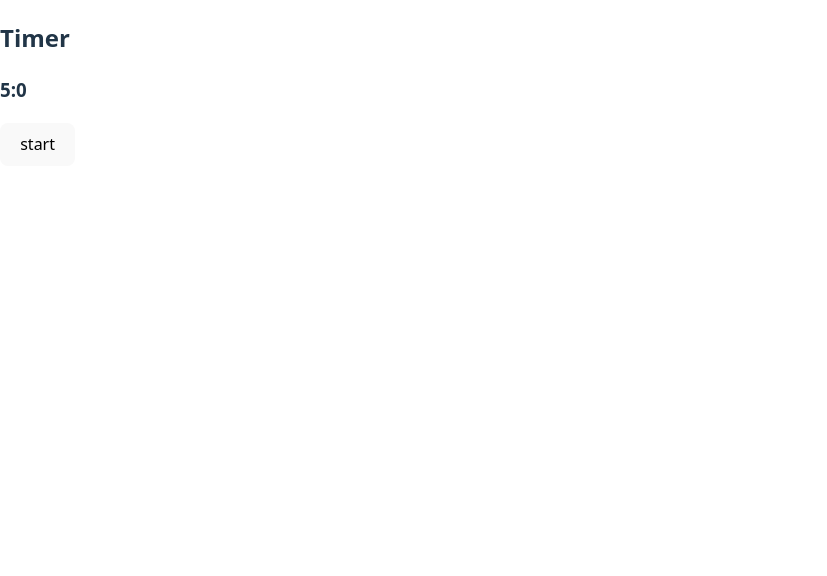
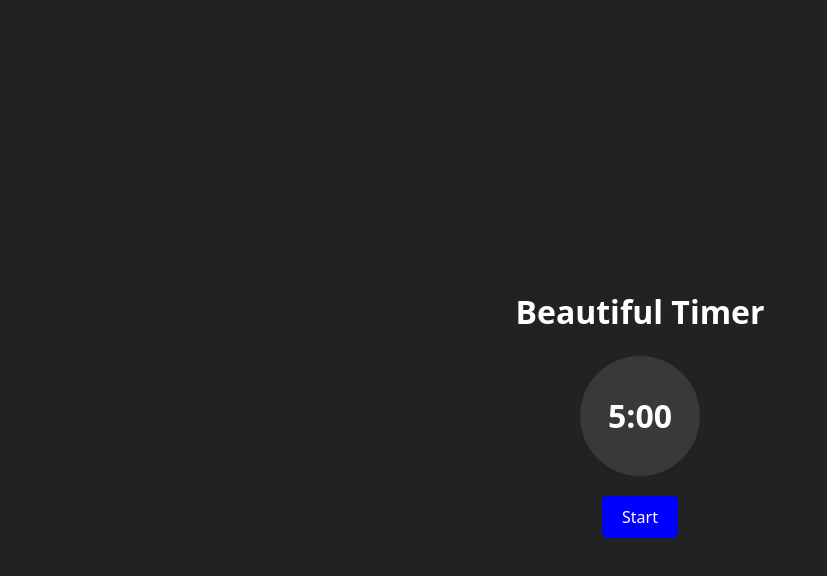
Before and after one commit to KavyaTJ/react-coding-challanges, a React (Vite) app: page /timer in a window 1280 px wide. Shown: the top 576 px of the page, without its empty margins (0-827 px from the left). Built offline with nearby package versions, Linux system fonts and the light colour scheme.

Commit message:
Updated styles for timer

```diff
--- /dev/null
+++ b/src/challenges/timer/Timer.module.css
@@ -0,0 +1,61 @@
+
+
+.timerContainer {
+    display: flex;
+    width: 100vw;
+    flex-direction: column;
+    align-items: center;
+    justify-content: center;
+    height: 100vh;
+    background-color: #222;
+    color: white;
+    text-align: center;
+
+
+}
+
+.timerTitle {
+    font-size: 2rem;
+    margin-bottom: 20px;
+}
+
+.timerCircle {
+    width: 120px;
+    height: 120px;
+    border-radius: 50%;
+    background: rgba(255, 255, 255, 0.1);
+    display: flex;
+    align-items: center;
+    justify-content: center;
+}
+
+.timerDisplay {
+    font-size: 2rem;
+}
+
+.timerButton {
+    margin-top: 20px;
+    padding: 10px 20px;
+    font-size: 1rem;
+    border: none;
+    background-color: blue;
+    color: white;
+    border-radius: 5px;
+    cursor: pointer;
+}
+
+@media (max-width: 600px) {
+    .timerCircle {
+        width: 80px;
+        height: 80px;
+    }
+
+    .timerDisplay {
+        font-size: 1.5rem;
+    }
+
+    .timerButton {
+        padding: 8px 16px;
+        font-size: 0.9rem;
+    }
+}
--- a/src/challenges/timer/Timer.tsx
+++ b/src/challenges/timer/Timer.tsx
@@ -1,43 +1,52 @@
-import React, { useEffect, useState } from 'react'
+import React, { useEffect, useState } from "react";
+import styles from "./Timer.module.css";
 
 function Timer() {
-    const [minutes, setMinutes] = useState(5);
-    const [seconds, setSeconds] = useState(0);
-    const [isActive, setIsActive] = useState(false);
+  const [minutes, setMinutes] = useState(5);
+  const [seconds, setSeconds] = useState(0);
+  const [isActive, setIsActive] = useState(false);
 
-     useEffect(() => {
-        if(isActive){
+  useEffect(() => {
+    if (isActive) {
         const interval = setInterval(() => {
-            setSeconds(prevSeconds => {
+            setSeconds((prevSeconds) => {
                 if (prevSeconds === 0) {
-                    return setMinutes(prevMinutes => {
-                        if (prevMinutes === 0) {
-                            clearInterval(interval);
-                            return 0;
-                        }
-                        return prevMinutes - 1;
-                    }), 59;
+                    return 59;
                 }
                 return prevSeconds - 1;
             });
 
+            setMinutes((prevMinutes) => {
+                if (minutes === 0 && seconds === 0) {
+                    clearInterval(interval);
+                    return 0;
+                }
+                if (seconds === 0) {
+                    return prevMinutes - 1;
+                }
+                return prevMinutes;
+            });
         }, 1000);
-        return () => {
-            clearInterval(interval);
-        }
+
+        return () => clearInterval(interval);
     }
-    }
-    ,[isActive,minutes]);
+}, [isActive, seconds]);
 
+  const handleTimer = () => setIsActive(!isActive);
 
-    const handleTimer = () => setIsActive(!isActive);
   return (
-    <div>
-        <h2>Timer</h2>
-        <h3>{minutes}:{seconds}</h3>
-        <button onClick={handleTimer}>{isActive? 'stop':'start'}</button>
+    <div className={styles.timerContainer}>
+      <h2 className={styles.timerTitle}>Beautiful Timer</h2>
+      <div className={styles.timerCircle}>
+        <h3 className={styles.timerDisplay}>
+          {minutes}:{seconds < 10 ? `0${seconds}` : seconds}
+        </h3>
+      </div>
+      <button onClick={handleTimer} className={styles.timerButton}>
+        {isActive ? "Stop" : "Start"}
+      </button>
     </div>
-  )
+  );
 }
 
-export default Timer
+export default Timer;
```
